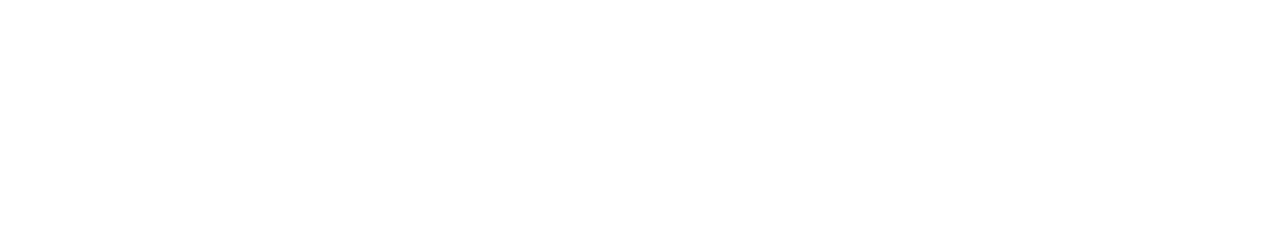
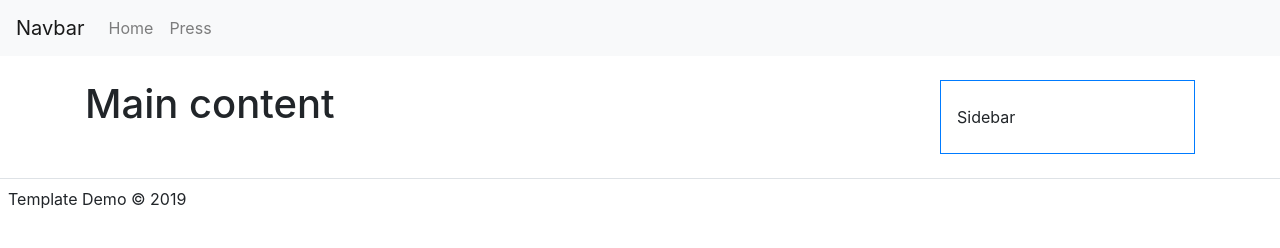
Before and after one commit to Ethal17/Ethal17.github.io, a plain HTML site: page index.html in a window 1280 px wide. Drawn offline with nearby package versions, Linux system fonts and the light colour scheme.

Commit message:
Third commit

```diff
--- a/index.html
+++ b/index.html
@@ -1,19 +1,21 @@
 <!DOCTYPE html>
 <html>
   <head>
-    <meta charset="utf-8">
-    <meta name="viewport" content="width=device-width">
-    <title>Add JSX</title>
-    <link href="style.css" rel="stylesheet" type="text/css" />
-    <!-- Note: when deploying, replace "development.js" with "production.min.js". -->
+    <meta charset="UTF-8" />
+    <title>Hello World</title>
+
+    <!-- Bootstrap -->
+    <link rel="stylesheet" href="https://stackpath.bootstrapcdn.com/bootstrap/4.2.1/css/bootstrap.min.css" integrity="sha384-GJzZqFGwb1QTTN6wy59ffF1BuGJpLSa9DkKMp0DgiMDm4iYMj70gZWKYbI706tWS" crossorigin="anonymous">
+
     <script src="https://unpkg.com/react@18/umd/react.development.js"></script>
     <script src="https://unpkg.com/react-dom@18/umd/react-dom.development.js"></script>
 
-    <!-- Bootstrap -->
-<link rel="stylesheet" href="https://stackpath.bootstrapcdn.com/bootstrap/4.2.1/css/bootstrap.min.css" integrity="sha384-GJzZqFGwb1QTTN6wy59ffF1BuGJpLSa9DkKMp0DgiMDm4iYMj70gZWKYbI706tWS" crossorigin="anonymous">  </head>
+    <!-- Babel compiler, only use this for testing JSX, this is super slow and not suitable for production -->
+    <script src="https://unpkg.com/@babel/standalone/babel.min.js"></script>
+  </head>
   <body>
     <div id="root"></div>
+    <script type="text/babel" src="src/template.js"></script>
     <script type="text/babel" src="src/script.js"></script>
-    <script type="text/babel" src="src/template.js"></script>
   </body>
 </html>
```
